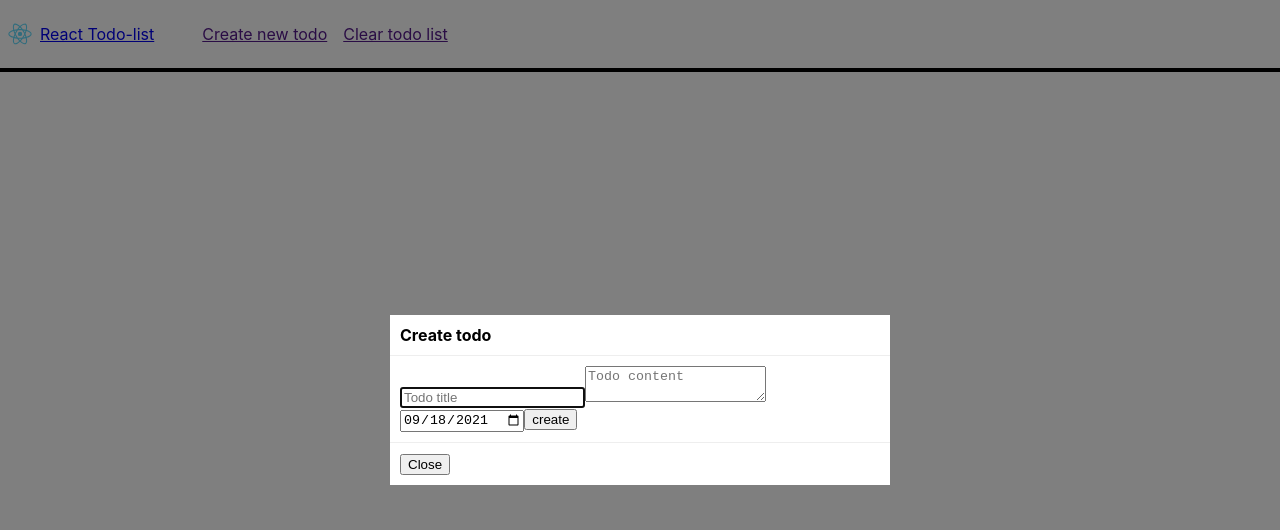
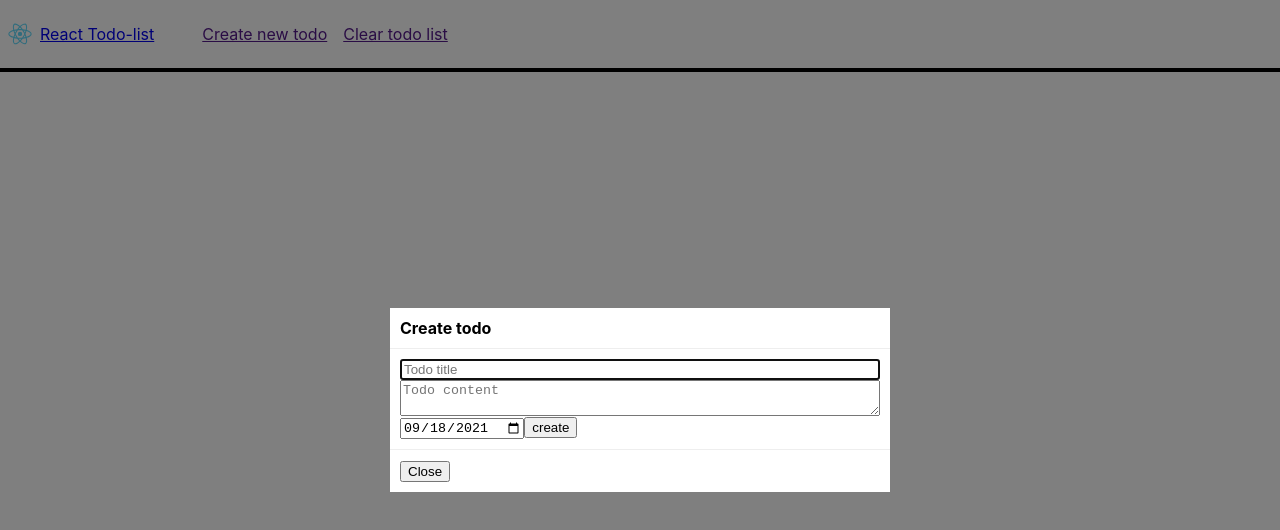
Before and after one commit to luis-c465/react-todo-list, a React (Create React App) app: page / in a window 1280 px wide. Both pictures are taken after a click on the link "Create new todo". Shown: the top 530 px of the page. Built offline with nearby package versions, Linux system fonts and the light colour scheme.

Commit message:
Add center alignment for title and content input

```diff
--- /dev/null
+++ b/src/MakeTodoForm.css
@@ -0,0 +1,4 @@
+.todo-form {
+  display: grid;
+  align-items: center;
+}
--- a/src/MakeTodoForm.js
+++ b/src/MakeTodoForm.js
@@ -1,4 +1,5 @@
-import { useRef } from "react"
+import "./MakeTodoForm.css";
+import { useRef } from "react";
 
 export default function MakeTodoForm(props) {
     const titleEl = useRef(null);
@@ -6,15 +7,19 @@ export default function MakeTodoForm(props) {
     const dateByEl = useRef(null);
 
     return (
-        <form onSubmit={handleSubmit}>
+        <form onSubmit={handleSubmit} className="todo-form">
             <input autoFocus type="text"
                 placeholder="Todo title"
                 ref={titleEl} />
             <textarea placeholder="Todo content"
                 ref={contentEl} />
-            <input type="date" defaultValue={getDateInputToday()}
-                ref={dateByEl} />
-            <input type="submit" value="create" />
+
+            <div>
+                <input type="date" defaultValue={getDateInputToday()}
+                    ref={dateByEl} />
+                <input type="submit" value="create" />
+            </div>
+
         </form>
     )
 
```
